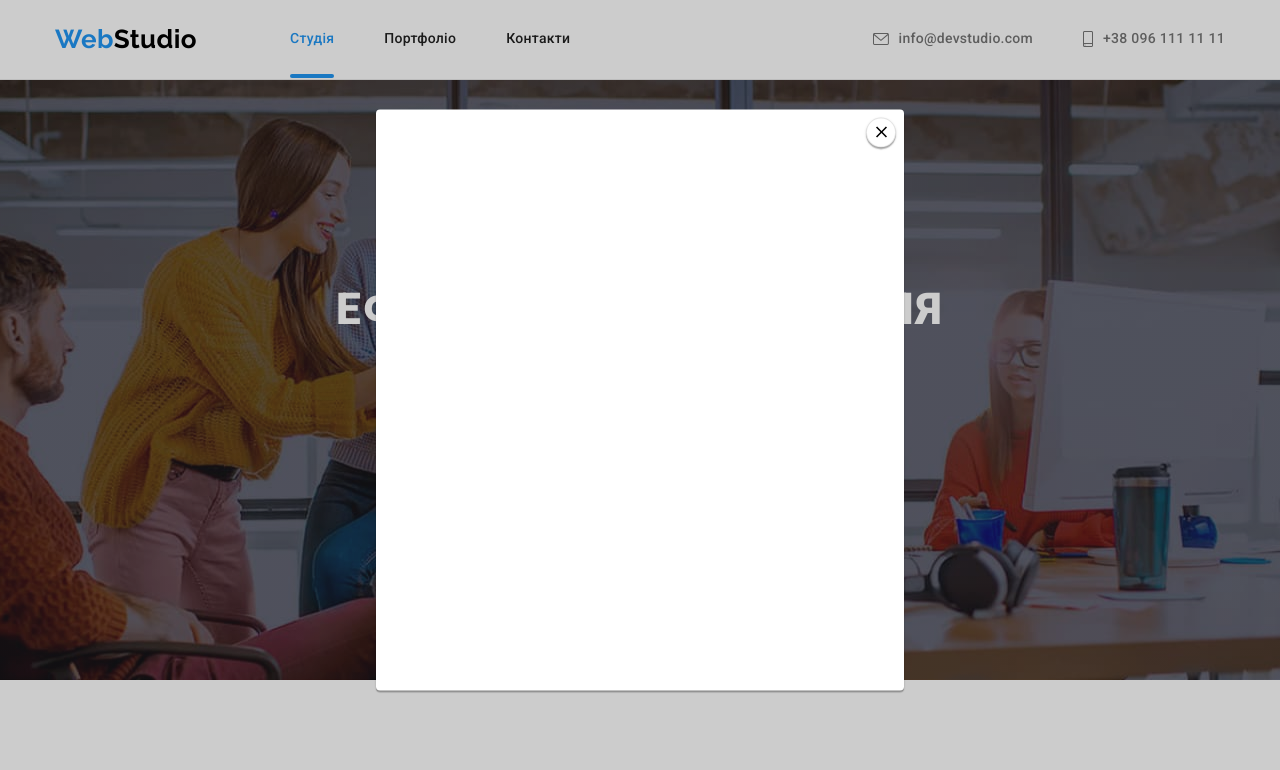
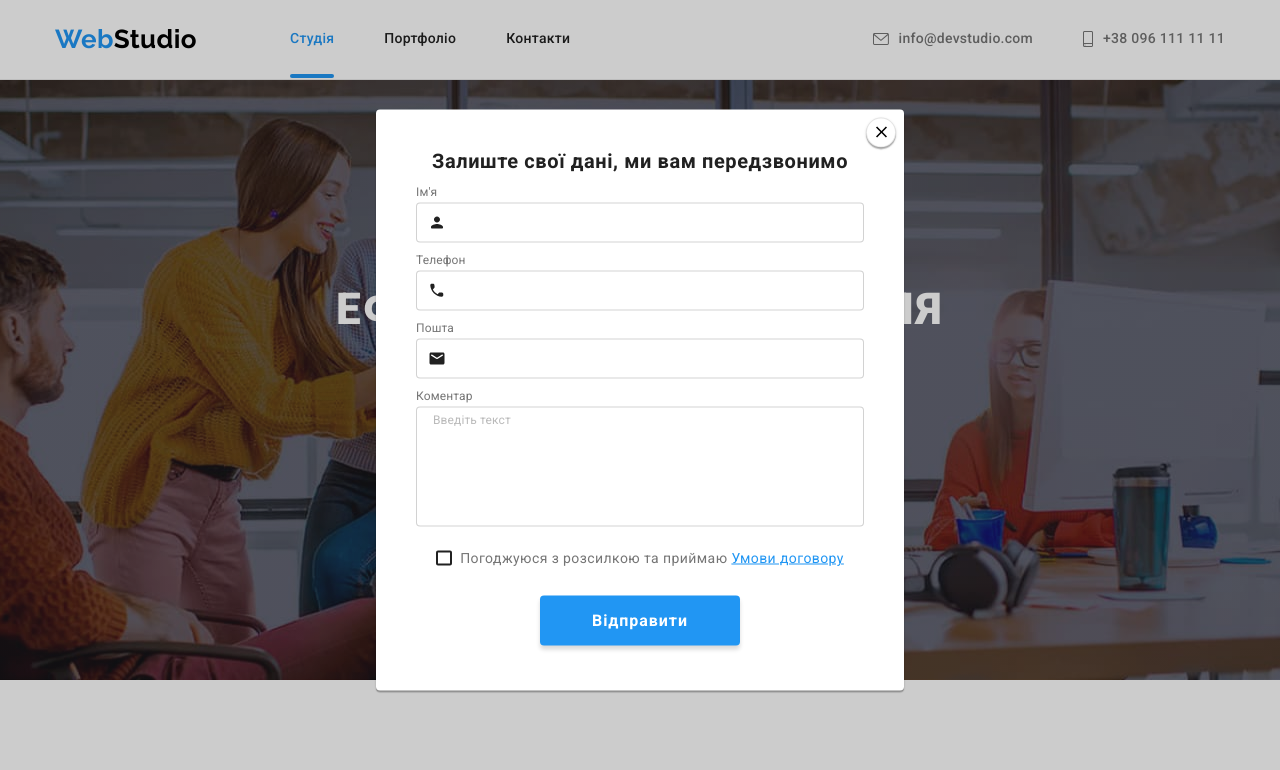
Before and after one commit to DianaAkhmedova/goit-markup-hw-06, a plain HTML site: page index.html in a window 1280 px wide. Both pictures are taken after a click on the button "Замовити послугу". Shown: the top 770 px of the page. Drawn offline with nearby package versions, Linux system fonts and the light colour scheme.

Commit message:
Update index.html

```diff
--- a/index.html
+++ b/index.html
@@ -377,7 +377,7 @@
           </ul>
         </div>
         <div class="footer-social-link-wrapper">
-          <h2 class="subtitle subtitle subtitle-theme-dark">приєднуйтесь</h2>
+          <p class="subtitle subtitle-theme-dark">приєднуйтесь</p>
           <ul class="social-list list">
             <li class="social-list-item">
               <a href="" class="social-list-link">
@@ -409,6 +409,24 @@
             </li>
           </ul>
         </div>
+        <div class="footer-form-wrapper">
+          <p class="subtitle subtitle-theme-dark">Підпишіться на розсилку</p>
+          <form class="footer-form">
+            <input
+              class="footer-form-input"
+              type="email"
+              name="user-email"
+              placeholder="E-mail"
+              required
+            />
+            <button type="submit" class="button send-button">
+              Підписатися
+              <svg width="24" height="24" class="icon-send">
+                <use href="./images/icons.svg#icon-send"></use>
+              </svg>
+            </button>
+          </form>
+        </div>
       </div>
     </footer>
 
@@ -419,6 +437,73 @@
             <use href="./images/icons.svg#icon-close"></use>
           </svg>
         </button>
+        <form class="modal-form">
+          <p class="modal-description">Залиште свої дані, ми вам передзвонимо</p>
+          <label class="modal-form-field">
+            <span class="modal-form-input-description">Ім'я</span>
+            <span class="modal-form-input-wrapper">
+              <input
+                class="modal-form-input"
+                type="text"
+                name="user-name"
+                required
+                pattern="^[a-zA-Zа-яА-ЯіІїЇ]+$"
+                minlength="2" />
+              <svg class="modal-form-icon" width="18" height="18">
+                <use href="./images/icons.svg#icon-person"></use></svg
+            ></span>
+          </label>
+
+          <label class="modal-form-field">
+            <span class="modal-form-input-description">Телефон</span>
+            <span class="modal-form-input-wrapper">
+              <input
+                class="modal-form-input"
+                type="tel"
+                name="user-phone"
+                required
+                pattern="[0-9]{3}-[0-9]{3}-[0-9]{2}-[0-9]{2}" />
+              <svg class="modal-form-icon" width="18" height="18">
+                <use href="./images/icons.svg#icon-phone"></use></svg
+            ></span>
+          </label>
+
+          <label class="modal-form-field">
+            <span class="modal-form-input-description">Пошта</span>
+            <span class="modal-form-input-wrapper">
+              <input class="modal-form-input" type="email" name="user-email" required />
+              <svg class="modal-form-icon" width="18" height="18">
+                <use href="./images/icons.svg#icon-email"></use></svg
+            ></span>
+          </label>
+
+          <label class="modal-form-field modal-form-field-message">
+            <span class="modal-form-input-description">Коментар</span>
+            <textarea
+              class="modal-form-message"
+              placeholder="Введіть текст"
+              name="user-message"
+            ></textarea>
+          </label>
+
+          <input
+            id="user-agreement"
+            type="checkbox"
+            class="modal-form-checkbox visually-hidden"
+            name="user-agreement"
+          />
+          <label for="user-agreement" class="modal-form-checkbox-description">
+            <span class="modal-form-fake-checkbox">
+              <svg class="modal-form-fake-checkbox-icon" width="11" height="8">
+                <use href="./images/icons.svg#icon-check"></use>
+              </svg>
+            </span>
+            Погоджуюся з розсилкою та приймаю&nbsp;
+            <a class="link-agreement" href="">Умови договору</a>
+          </label>
+
+          <button type="submit" class="button modal-form-submit">Відправити</button>
+        </form>
       </div>
     </div>
 
```
